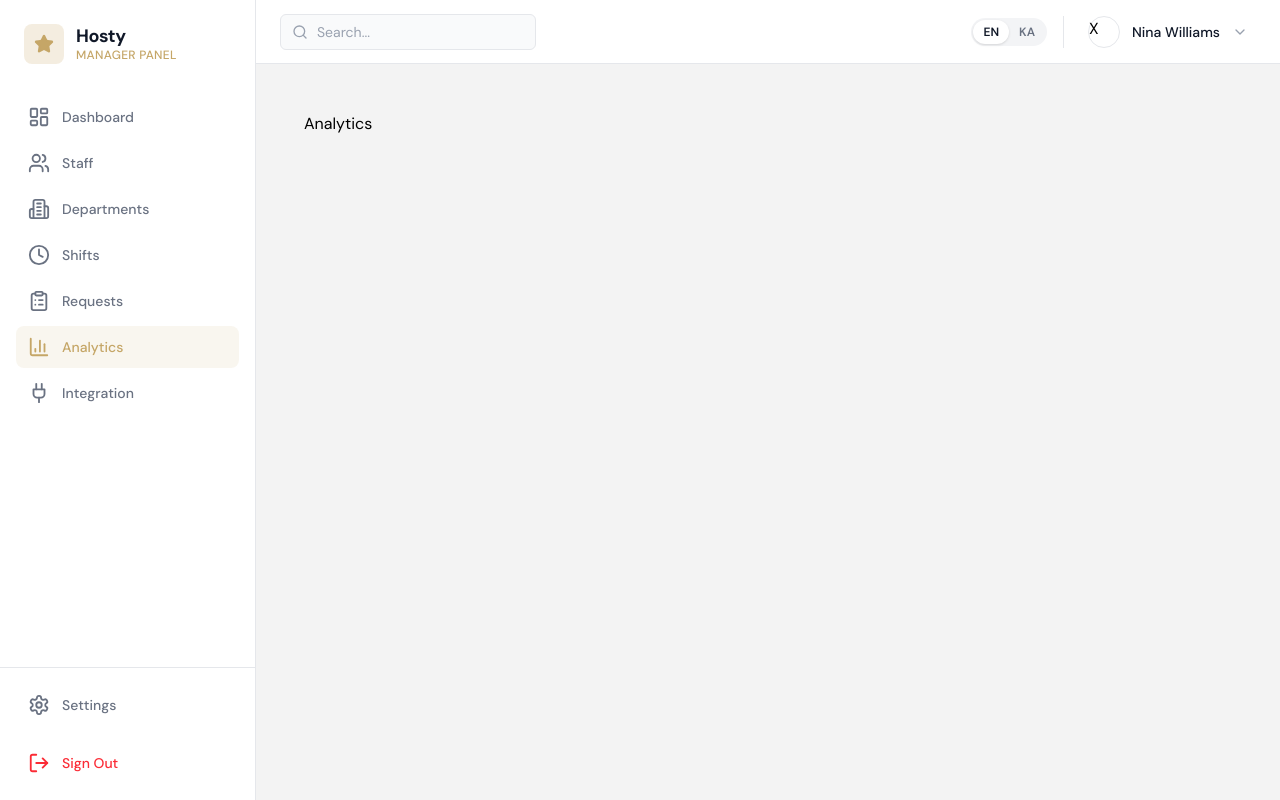
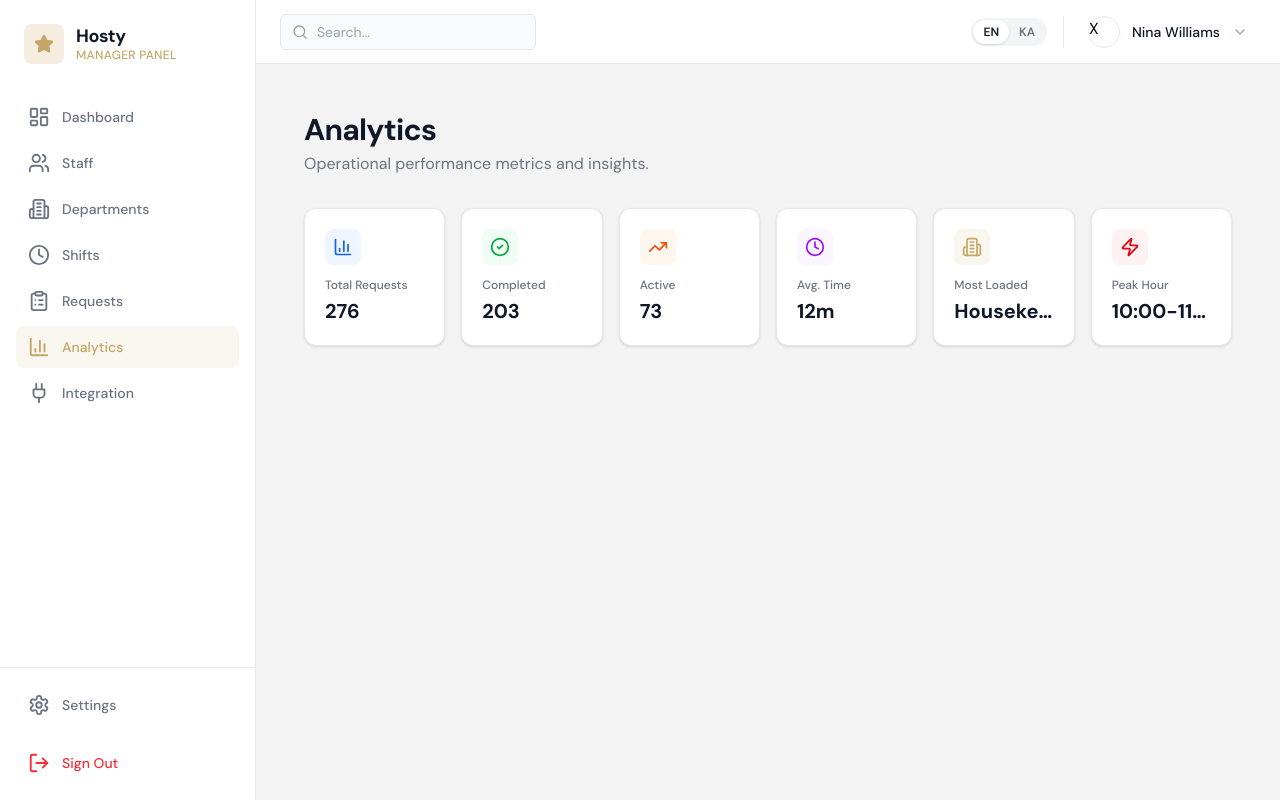
Before and after one commit to AchiGel/hosty_client_manager, a React app: page /analytics in a window 1280 px wide. Built offline with nearby package versions, Linux system fonts and the light colour scheme; the HTML template or start-up script is replaced by a standard one; a web font is replaced by a local one.

Commit message:
feature/add analytics page
- Header;
- Analytics cards

```diff
--- /dev/null
+++ b/src/components/main/analytics/AnalyticsCard.tsx
@@ -0,0 +1,37 @@
+import type { JSX } from "react";
+
+const AnalyticsCard = ({
+  id,
+  title,
+  analyticsResult,
+  icon,
+}: {
+  id: number;
+  title: string;
+  analyticsResult: string;
+  icon: JSX.Element;
+}) => {
+  const iconColor =
+    id == 1
+      ? "bg-blue-50 text-blue-600"
+      : id == 2
+        ? "bg-green-50 text-green-600"
+        : id == 3
+          ? "bg-orange-50 text-orange-600"
+          : id == 4
+            ? "bg-purple-50 text-purple-600"
+            : id == 5
+              ? "bg-[#c5a667]/10 text-[#c5a667]"
+              : "bg-red-50 text-red-600";
+  return (
+    <div className="bg-white p-5 rounded-xl border border-gray-200 shadow-sm hover:shadow-md transition-shadow">
+      <div className={`p-2 rounded-lg w-fit mb-3 ${iconColor}`}>{icon}</div>
+      <p className="text-xs font-medium text-gray-500 truncate">{title}</p>
+      <p className="text-xl font-bold text-gray-900 mt-1 truncate">
+        {analyticsResult}
+      </p>
+    </div>
+  );
+};
+
+export default AnalyticsCard;
--- /dev/null
+++ b/src/components/main/analytics/AnalyticsCards.tsx
@@ -0,0 +1,22 @@
+import { useTranslation } from "react-i18next";
+import { ANALYTICS_CARDS_DATA } from "../../../constants/analyticsData";
+import AnalyticsCard from "./AnalyticsCard";
+
+const AnalyticsCards = () => {
+  const { t } = useTranslation();
+  return (
+    <div className="grid grid-cols-1 sm:grid-cols-2 lg:grid-cols-3 xl:grid-cols-6 gap-4">
+      {ANALYTICS_CARDS_DATA.map((acd) => (
+        <AnalyticsCard
+          key={acd.id}
+          id={acd.id}
+          title={t(`analytics.${acd.title}`)}
+          analyticsResult={acd.analyticsResult}
+          icon={acd.icon}
+        />
+      ))}
+    </div>
+  );
+};
+
+export default AnalyticsCards;
--- /dev/null
+++ b/src/components/main/analytics/AnalyticsHeader.tsx
@@ -0,0 +1,15 @@
+import { useTranslation } from "react-i18next";
+
+const AnalyticsHeader = () => {
+  const { t } = useTranslation();
+  return (
+    <div>
+      <h2 className="text-3xl font-bold tracking-tight text-gray-900 font-display">
+        {t("analytics.title")}
+      </h2>
+      <p className="text-gray-500 mt-1">{t("analytics.subTitle")}</p>
+    </div>
+  );
+};
+
+export default AnalyticsHeader;
--- /dev/null
+++ b/src/constants/analyticsData.tsx
@@ -0,0 +1,140 @@
+export const ANALYTICS_CARDS_DATA = [
+  {
+    id: 1,
+    icon: (
+      <svg
+        xmlns="http://www.w3.org/2000/svg"
+        width="24"
+        height="24"
+        viewBox="0 0 24 24"
+        fill="none"
+        stroke="currentColor"
+        strokeWidth="2"
+        strokeLinecap="round"
+        strokeLinejoin="round"
+        className="lucide lucide-chart-column w-5 h-5"
+      >
+        <path d="M3 3v16a2 2 0 0 0 2 2h16"></path>
+        <path d="M18 17V9"></path>
+        <path d="M13 17V5"></path>
+        <path d="M8 17v-3"></path>
+      </svg>
+    ),
+    title: "totalRequests",
+    analyticsResult: "276",
+  },
+  {
+    id: 2,
+    icon: (
+      <svg
+        xmlns="http://www.w3.org/2000/svg"
+        width="24"
+        height="24"
+        viewBox="0 0 24 24"
+        fill="none"
+        stroke="currentColor"
+        stroke-width="2"
+        stroke-linecap="round"
+        stroke-linejoin="round"
+        className="lucide lucide-circle-check w-5 h-5"
+      >
+        <circle cx="12" cy="12" r="10"></circle>
+        <path d="m9 12 2 2 4-4"></path>
+      </svg>
+    ),
+    title: "completed",
+    analyticsResult: "203",
+  },
+  {
+    id: 3,
+    icon: (
+      <svg
+        xmlns="http://www.w3.org/2000/svg"
+        width="24"
+        height="24"
+        viewBox="0 0 24 24"
+        fill="none"
+        stroke="currentColor"
+        stroke-width="2"
+        stroke-linecap="round"
+        stroke-linejoin="round"
+        className="lucide lucide-trending-up w-5 h-5"
+      >
+        <polyline points="22 7 13.5 15.5 8.5 10.5 2 17"></polyline>
+        <polyline points="16 7 22 7 22 13"></polyline>
+      </svg>
+    ),
+    title: "active",
+    analyticsResult: "73",
+  },
+  {
+    id: 4,
+    icon: (
+      <svg
+        xmlns="http://www.w3.org/2000/svg"
+        width="24"
+        height="24"
+        viewBox="0 0 24 24"
+        fill="none"
+        stroke="currentColor"
+        stroke-width="2"
+        stroke-linecap="round"
+        stroke-linejoin="round"
+        className="lucide lucide-clock w-5 h-5"
+      >
+        <circle cx="12" cy="12" r="10"></circle>
+        <polyline points="12 6 12 12 16 14"></polyline>
+      </svg>
+    ),
+    title: "avgTime",
+    analyticsResult: "12m",
+  },
+  {
+    id: 5,
+    icon: (
+      <svg
+        xmlns="http://www.w3.org/2000/svg"
+        width="24"
+        height="24"
+        viewBox="0 0 24 24"
+        fill="none"
+        stroke="currentColor"
+        stroke-width="2"
+        stroke-linecap="round"
+        stroke-linejoin="round"
+        className="lucide lucide-building2 w-5 h-5"
+      >
+        <path d="M6 22V4a2 2 0 0 1 2-2h8a2 2 0 0 1 2 2v18Z"></path>
+        <path d="M6 12H4a2 2 0 0 0-2 2v6a2 2 0 0 0 2 2h2"></path>
+        <path d="M18 9h2a2 2 0 0 1 2 2v9a2 2 0 0 1-2 2h-2"></path>
+        <path d="M10 6h4"></path>
+        <path d="M10 10h4"></path>
+        <path d="M10 14h4"></path>
+        <path d="M10 18h4"></path>
+      </svg>
+    ),
+    title: "mostLoaded",
+    analyticsResult: "Housekeeping",
+  },
+  {
+    id: 6,
+    icon: (
+      <svg
+        xmlns="http://www.w3.org/2000/svg"
+        width="24"
+        height="24"
+        viewBox="0 0 24 24"
+        fill="none"
+        stroke="currentColor"
+        stroke-width="2"
+        stroke-linecap="round"
+        stroke-linejoin="round"
+        className="lucide lucide-zap w-5 h-5"
+      >
+        <path d="M4 14a1 1 0 0 1-.78-1.63l9.9-10.2a.5.5 0 0 1 .86.46l-1.92 6.02A1 1 0 0 0 13 10h7a1 1 0 0 1 .78 1.63l-9.9 10.2a.5.5 0 0 1-.86-.46l1.92-6.02A1 1 0 0 0 11 14z"></path>
+      </svg>
+    ),
+    title: "peakHour",
+    analyticsResult: "10:00-11:00",
+  },
+];
--- a/src/i18n/locales/en.json
+++ b/src/i18n/locales/en.json
@@ -88,6 +88,16 @@
     "room": "Room",
     "all": "All"
   },
+  "analytics": {
+    "title": "Analytics",
+    "subTitle": "Operational performance metrics and insights.",
+    "totalRequests": "Total Requests",
+    "completed": "Completed",
+    "active": "Active",
+    "avgTime": "Avg. Time",
+    "mostLoaded": "Most Loaded",
+    "peakHour": "Peak Hour"
+  },
   "common": {
     "loading": "Loading...",
     "error": "Error",
--- a/src/i18n/locales/ka.json
+++ b/src/i18n/locales/ka.json
@@ -88,6 +88,16 @@
     "room": "ოთახი",
     "all": "ყველა"
   },
+  "analytics": {
+    "title": "ანალიტიკა",
+    "subTitle": "ოპერაციული შესრულების მეტრიკები და ანალიზი.",
+    "totalRequests": "სულ მოთხოვნები",
+    "completed": "დასრულებული",
+    "active": "აქტიური",
+    "avgTime": "საშ. დრო",
+    "mostLoaded": "ყველაზე დატვირთული",
+    "peakHour": "პიკის საათი"
+  },
   "common": {
     "loading": "იტვირთება...",
     "error": "შეცდომა",
--- a/src/pages/Analytics.tsx
+++ b/src/pages/Analytics.tsx
@@ -1,5 +1,13 @@
+import AnalyticsCards from "../components/main/analytics/AnalyticsCards";
+import AnalyticsHeader from "../components/main/analytics/AnalyticsHeader";
+
 const Analytics = () => {
-  return <div>Analytics</div>;
+  return (
+    <div className="max-w-7xl mx-auto flex flex-col gap-8">
+      <AnalyticsHeader />
+      <AnalyticsCards />
+    </div>
+  );
 };
 
 export default Analytics;
```
